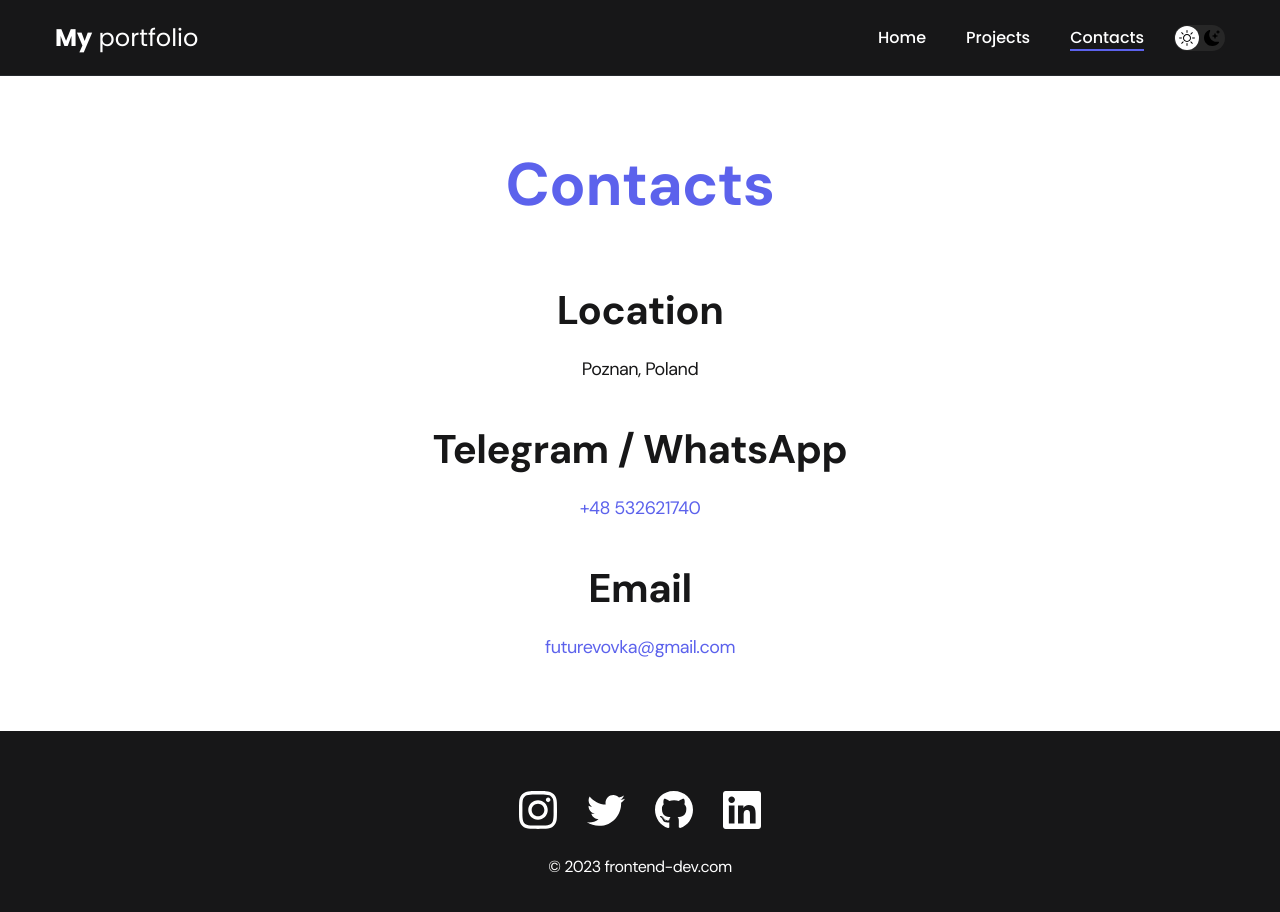
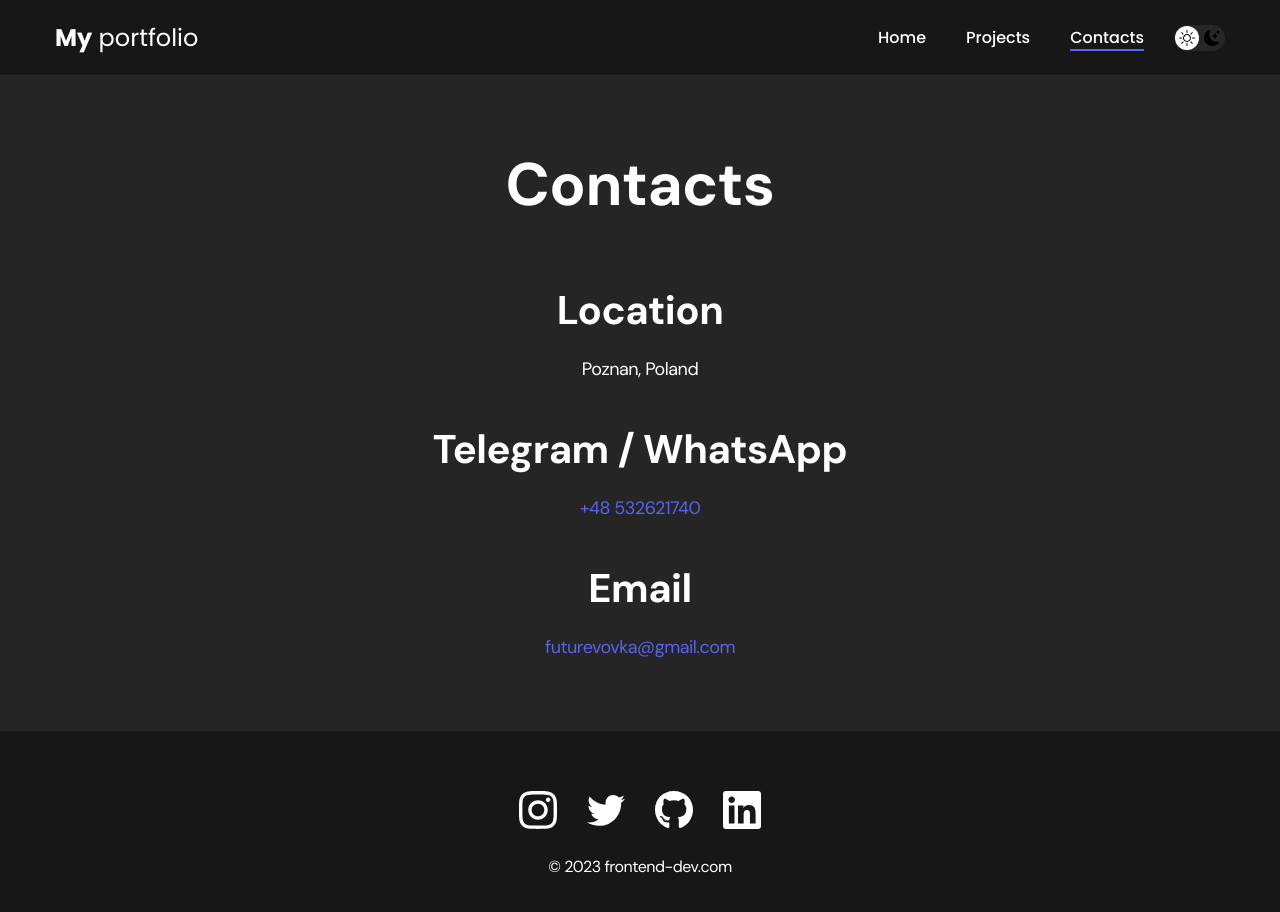
Before and after one commit to vk-workshop/portfolio, a React (Create React App) app: page /contacts in a window 1280 px wide. Shown: the top 912 px of the page. Built offline with nearby package versions, Linux system fonts and the light colour scheme.

Commit message:
added
added to useEffect document.body.classList.add or remove

```diff
--- a/src/components/btnDarkMode/btnDarkMode.js
+++ b/src/components/btnDarkMode/btnDarkMode.js
@@ -1,5 +1,5 @@
 
-import { useState } from "react";
+import { useState, useEffect } from "react";
 import sun from "./sun.svg";
 import moon from "./moon.svg";
 import "./btnDarkMode.css"
@@ -8,6 +8,14 @@ import "./btnDarkMode.css"
 const BtnDarkMode = () => {
 
     const [darkMode, setDarkMode] = useState('light')
+
+    useEffect(() => {
+     if (darkMode === 'light') {
+        document.body.classList.add('dark')
+     } else {
+        document.body.classList.remove('dark')
+     }
+    }, [darkMode])
 
     const toggleDarkMode = () => {setDarkMode((currentValue) => {
         return currentValue === 'light'? 'dark' : 'light'
--- a/src/pages/Contacts.js
+++ b/src/pages/Contacts.js
@@ -13,7 +13,7 @@ const Contacts = () => {
                     </li>
                     <li className="content-list__item">
                         <h2 className="title-2">Telegram / WhatsApp</h2>
-                        <p><a href="tel:+79051234567">+48 532621740</a></p>
+                        <p><a href="tel:+48532621740">+48 532621740</a></p>
                     </li>
                     <li className="content-list__item">
                         <h2 className="title-2">Email</h2>
```
